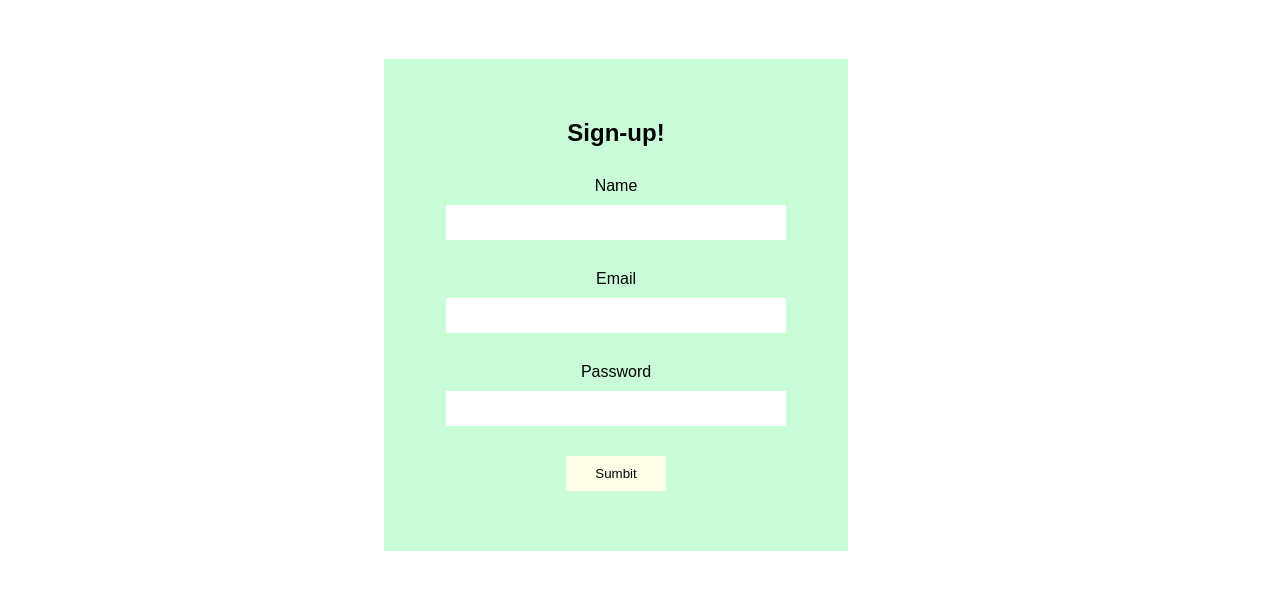
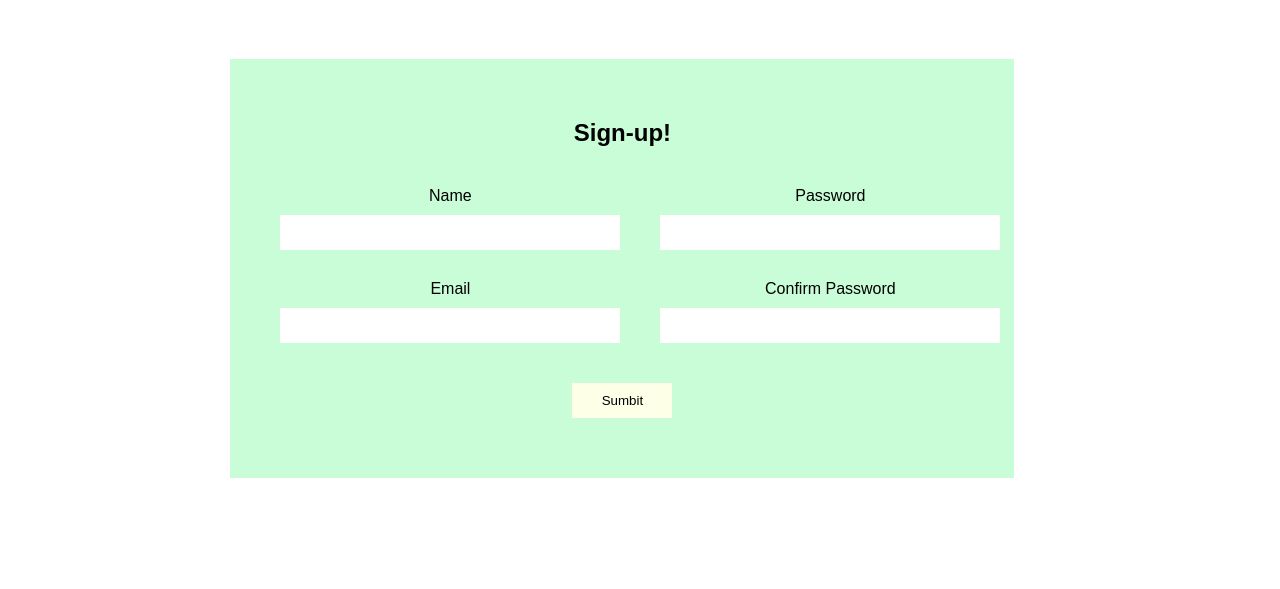
Before and after one commit to alphapacada/Huntern, a website: page views/signup.html in a window 1280 px wide. Shown: the part 77-666 px from the top of the page. Drawn offline with Linux system fonts and the light colour scheme.

Commit message:
update main css and signup html

```diff
--- a/views/main.css
+++ b/views/main.css
@@ -65,8 +65,11 @@ ul{
 	line-height: 25px;
 }
 
+.signin{
+	right: 12%;
+}
+
 .signin, .signup{
-	right: 12%;
 	text-align: center;
 }
 
@@ -100,7 +103,7 @@ a{
 }
 
 #admin{
-	left: 30%;
+	left: 31%;
 	top: 20%;
 }
 
@@ -110,13 +113,32 @@ a{
 
 .signup{
 	top: 17%;
-	left: 30%;
+	left: 18%;
+	width: 55%;
+}
+
+.form{
+	display: flex;
+	flex-direction: row;
+}
+
+.left, .right{
+	margin: 10px;
+
+}
+
+.right{
+	margin-left: 30px;
 }
 
 .container-signup input{
 	margin-bottom: 20px;
 }
 
+.container-signup label, .container-signup input{
+	display: inline-block;
+}
+
 .container-signup button{
 	margin-top: 10px;
 	margin-bottom: 20px;
--- a/views/signup.html
+++ b/views/signup.html
@@ -17,12 +17,20 @@
 			<div class="signup" id="student">
 				<h2>Sign-up!</h2>
 				<form action="/signin">
+					<div class="form">
+						<div class="left">
 							<label> Name </label>
 							<input type="name" name="name">
 							<label> Email </label>
 							<input type="email" name="email">
+						</div>
+						<div class="right">
 							<label> Password </label>
 							<input type="password" name="password">
+							<label> Confirm Password </label>
+							<input type="confirmpassword" name="confirmpassword">
+						</div>
+					</div>
 					<button id="admin"> Sumbit </button>
 				</form>
 			</div>
```
Lines whose indentation alone changed are shown as unchanged.
